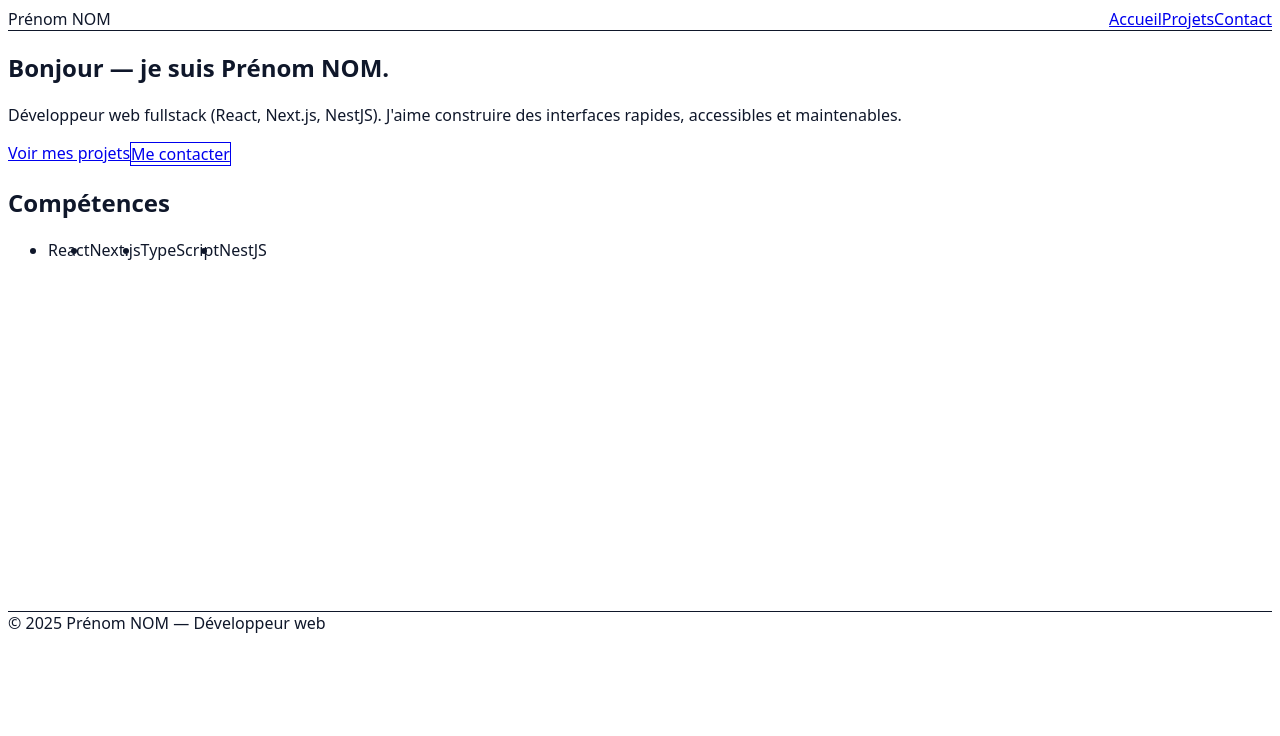
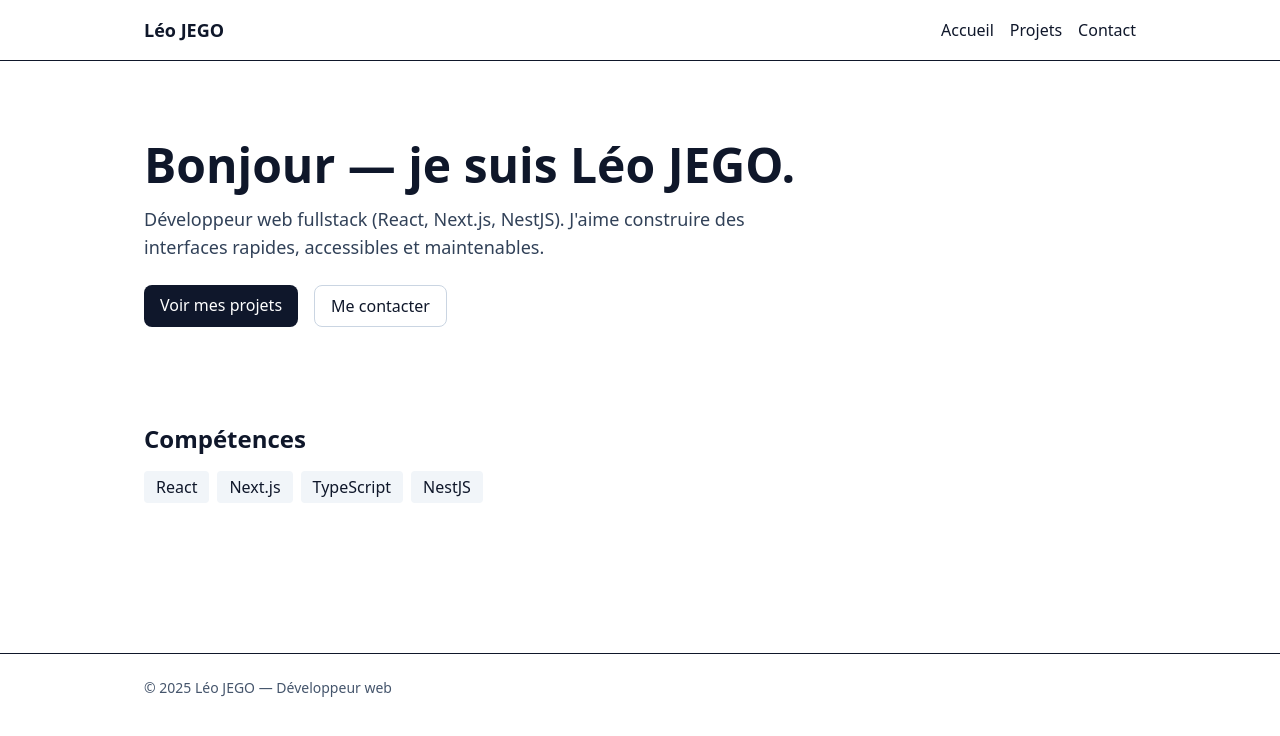
Before and after one commit to Kelkunx/Portfolio, a Next.js app: page / in a window 1280 px wide. Shown: the top 736 px of the page. Built offline with nearby package versions, Linux system fonts and the light colour scheme.

Commit message:
feat: layout et page simple

```diff
--- a/src/app/globals.css
+++ b/src/app/globals.css
@@ -1,9 +1,7 @@
 /* app/globals.css */
 
 /* Tailwind base + components + utilities */
-@tailwind base;
-@tailwind components;
-@tailwind utilities;
+@import "tailwindcss";
 
 /* resets / custom global rules */
 html, body, #__next {
--- a/src/app/layout.tsx
+++ b/src/app/layout.tsx
@@ -13,7 +13,7 @@
       <body>
         <header className="bg-white border-b">
           <div className="max-w-5xl mx-auto px-4 py-4 flex justify-between items-center">
-            <div className="text-lg font-semibold">Prénom NOM</div>
+            <div className="text-lg font-semibold">Léo JEGO</div>
             <nav className="space-x-4">
               <a href="/" className="hover:underline">Accueil</a>
               <a href="/projets" className="hover:underline">Projets</a>
@@ -28,7 +28,7 @@
 
         <footer className="border-t mt-8">
           <div className="max-w-5xl mx-auto px-4 py-6 text-sm text-slate-600">
-            © {new Date().getFullYear()} Prénom NOM — Développeur web
+            © {new Date().getFullYear()} Léo JEGO — Développeur web
           </div>
         </footer>
       </body>
--- a/src/app/page.tsx
+++ b/src/app/page.tsx
@@ -5,7 +5,7 @@
   return (
     <section>
       <div className="py-12">
-        <h1 className="text-3xl md:text-5xl font-extrabold">Bonjour — je suis Prénom NOM.</h1>
+        <h1 className="text-3xl md:text-5xl font-extrabold">Bonjour — je suis Léo JEGO.</h1>
         <p className="mt-4 text-lg text-slate-700 max-w-2xl">
           Développeur web fullstack (React, Next.js, NestJS). J'aime construire des interfaces rapides, accessibles et maintenables.
         </p>
```
